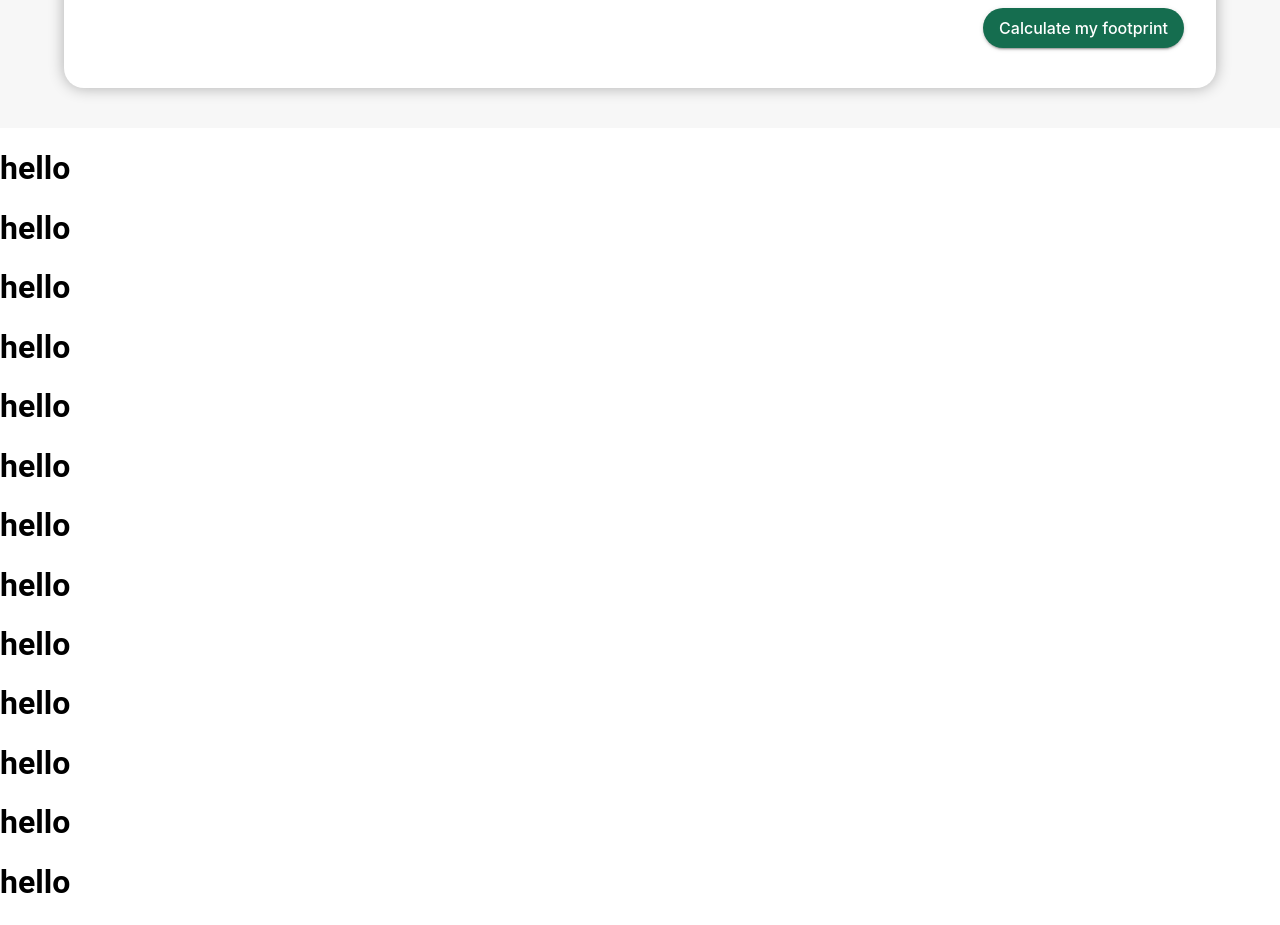
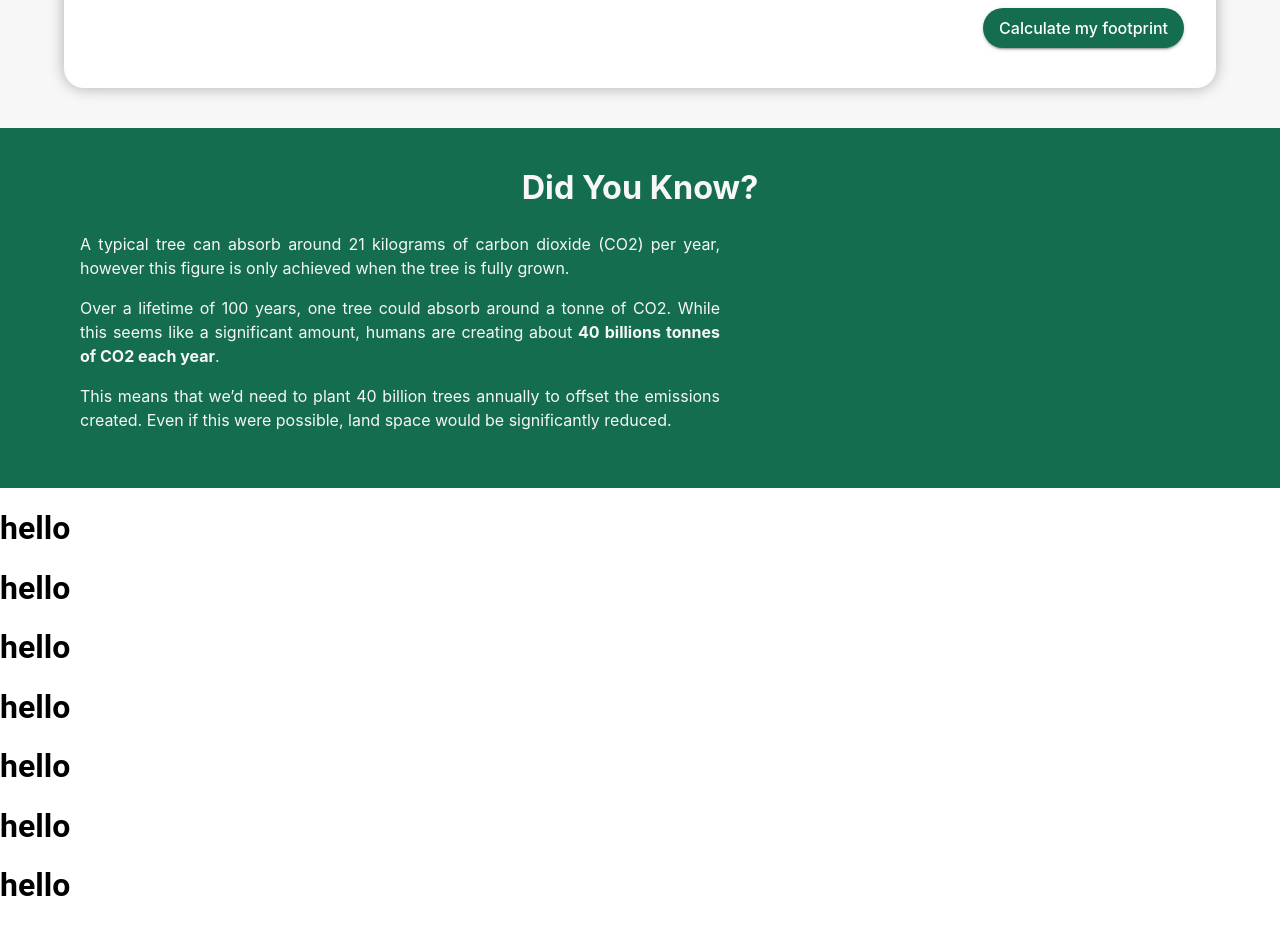
Before and after one commit to alisherkhan98/frintend-final-project, a React (Create React App) app: page / in a window 1280 px wide. Shown: the part 1120-2045 px from the top of the page. Built offline with nearby package versions, Linux system fonts and the light colour scheme; no server answers.

Commit message:
created did you know section

```diff
--- a/src/App.js
+++ b/src/App.js
@@ -4,6 +4,7 @@ import React from "react";
 import Navbar from "./components/Navbar";
 import Hero from "./components/Hero";
 import Calculator from "./components/Calculator";
+import DidYouKnow from "./components/DidYouKnow";
 import Theme from "./Theme";
 // redux
 import { useSelector } from "react-redux";
@@ -22,6 +23,7 @@ function App() {
       <Hero />
       <Calculator />
       {footprintDetails && !isFetchingFootprint && <ResultCards />}
+      <DidYouKnow></DidYouKnow>
       <h1>hello</h1>
       <h1>hello</h1>
       <h1>hello</h1>
--- /dev/null
+++ b/src/components/DidYouKnow.js
@@ -0,0 +1,71 @@
+// react
+import React from "react";
+// MUI
+import { Box, Container, Grid, Typography } from "@mui/material";
+// image
+import forest from "../assets/img/forest.jpg";
+
+function DidYouKnow() {
+  return (
+    <Box sx={{ backgroundColor: "primary.main", py: 5 }}>
+      <Container>
+        <Typography
+          color="text.contrast"
+          variant="h4"
+          textAlign="center"
+          fontWeight={700}
+          pb={3}
+        >
+          Did You Know?
+        </Typography>
+        <Grid container>
+          <Grid item xs={12} sm={7} px={2}>
+            <Typography
+              variant="body1"
+              color="text.contrast"
+              mb={2}
+              textAlign="justify"
+            >
+              A typical tree can absorb around 21 kilograms of carbon dioxide
+              (CO2) per year, however this figure is only achieved when the tree
+              is fully grown.
+            </Typography>
+            <Typography
+              variant="body1"
+              color="text.contrast"
+              mb={2}
+              textAlign="justify"
+            >
+              Over a lifetime of 100 years, one tree could absorb around a tonne
+              of CO2. While this seems like a significant amount, humans are
+              creating about{" "}
+              <strong>40 billions tonnes of CO2 each year</strong>.
+            </Typography>
+            <Typography
+              variant="body1"
+              color="text.contrast"
+              mb={2}
+              textAlign="justify"
+            >
+              This means that we’d need to plant 40 billion trees annually to
+              offset the emissions created. Even if this were possible, land
+              space would be significantly reduced.
+            </Typography>
+          </Grid>
+          <Grid item xs={12} sm={5} p={3}>
+            <Box
+              sx={{
+                backgroundImage: `url(${forest})`,
+                backgroundSize: "cover",
+                backgroundRepeat: "no-repeat",
+                backgroundPosition: "center",
+              }}
+            ></Box>
+          </Grid>
+        </Grid>
+      </Container>
+    </Box>
+  );
+}
+
+export default DidYouKnow;
--- a/src/theme.js
+++ b/src/theme.js
@@ -31,13 +31,16 @@ function Theme({ children, isDarkMode }) {
         main: isDarkMode ? "#21ab7d69" : "#429a2f1a",
       },
       neutral: {
-        main: isDarkMode ? "#282828" : "#f7f7f7",
+        main: isDarkMode ? "#2b2b2b" : "#f7f7f7",
       },
       hero: {
         main: "#f7f7f7",
       },
       icons: {
         main: isDarkMode ? "#f7f7f7" : "#565656",
+      },
+      text: {
+        contrast: isDarkMode ? "#000000" : "#f7f7f7",
       },
     },
 
```
Also changed, not shown: src/components/ResultCards.js (+0 -11 lines), src/assets/img/forest.jpg (added).
